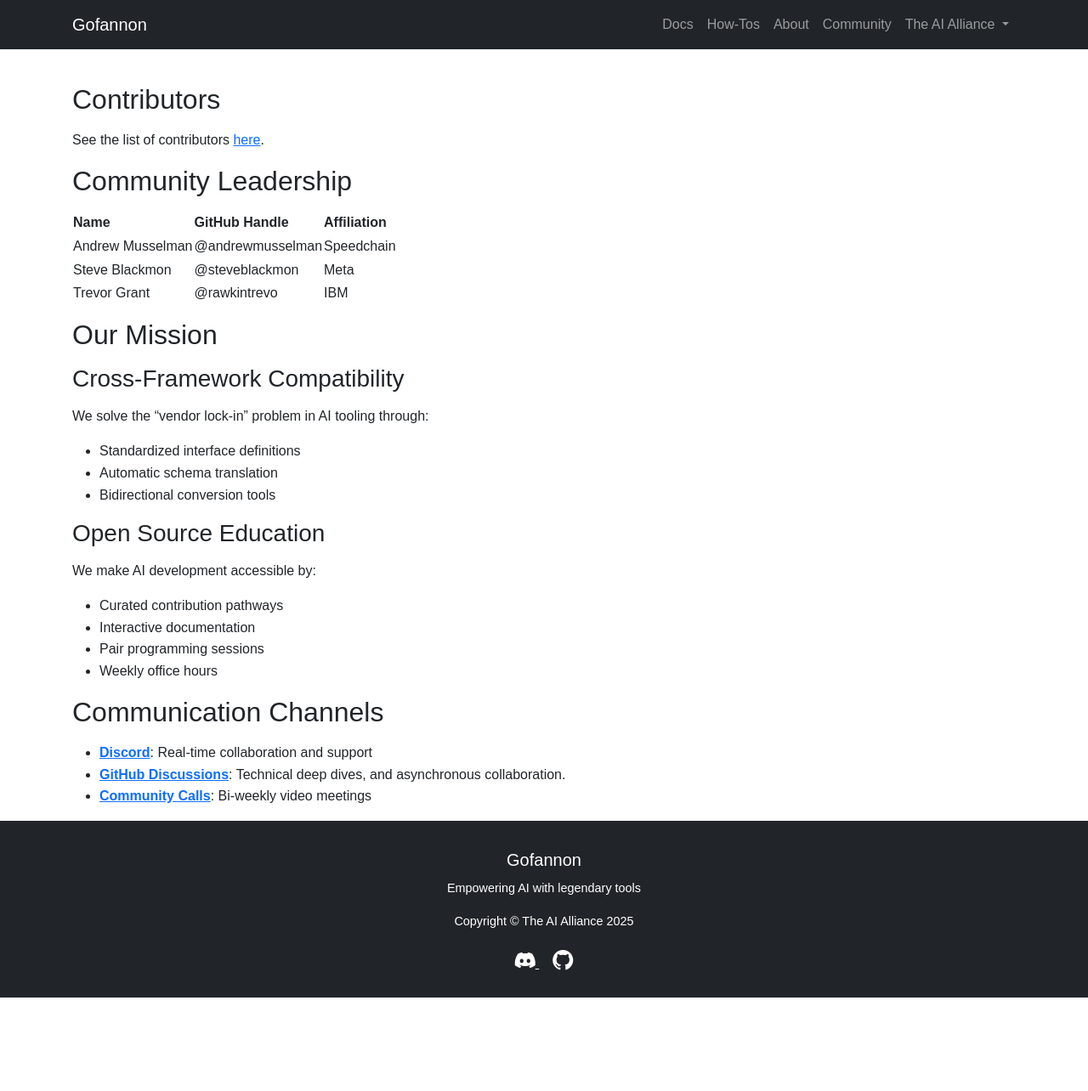
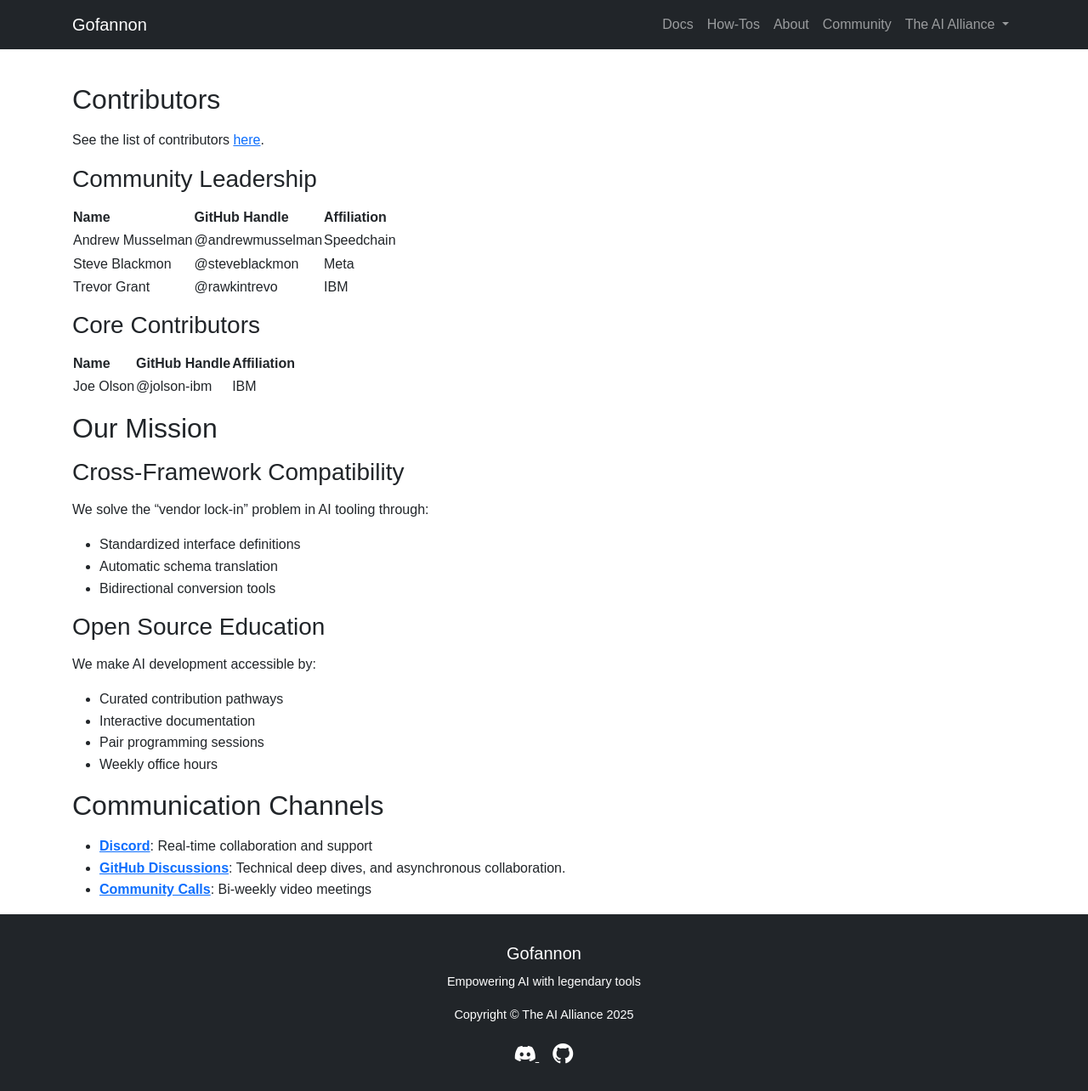
Before and after one commit to vedansh-5/gofannon, a Jekyll site: the page built from website/about.md, in a window 1280 px wide. Shown: the whole page at 85% size. Built offline with Jekyll 4.4.1, drawn with Linux system fonts in a browser that asks for light colours; before the commit the page ends 1174 px from its top, so only the background shows below that.

Commit message:
adding core contributors in website/about (#131)
Signed-off-by: Vedansh Saini <77830698+vedansh-5@users.noreply.github.com>

```diff
--- a/website/about.md
+++ b/website/about.md
@@ -7,13 +7,19 @@
 
 See the list of contributors [here](https://github.com/The-AI-Alliance/gofannon/graphs/contributors).
 
-## Community Leadership
+### Community Leadership
 
 | Name            | GitHub Handle       | Affiliation |
 |----------------|-------------------|------------|
 | Andrew Musselman | @andrewmusselman  | Speedchain  |
 | Steve Blackmon  | @steveblackmon     | Meta       |
 | Trevor Grant    | @rawkintrevo       | IBM        |
+
+### Core Contributors
+
+| Name            | GitHub Handle       | Affiliation |
+|----------------|-------------------|------------|
+| Joe Olson | @jolson-ibm  | IBM  |
 
 ## Our Mission
 
```
